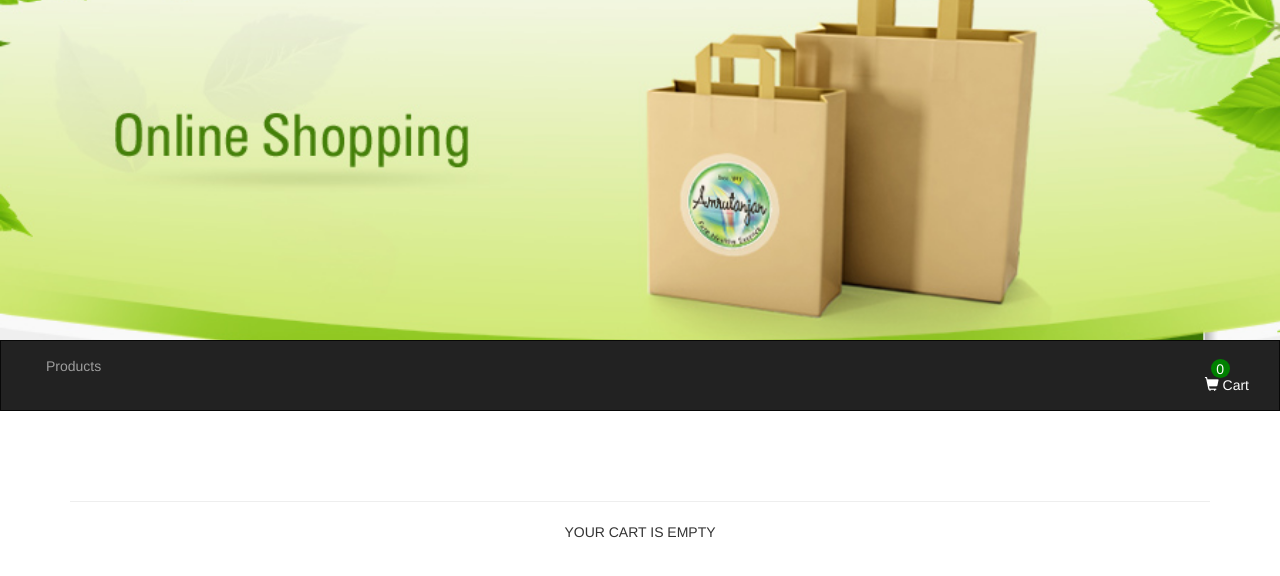
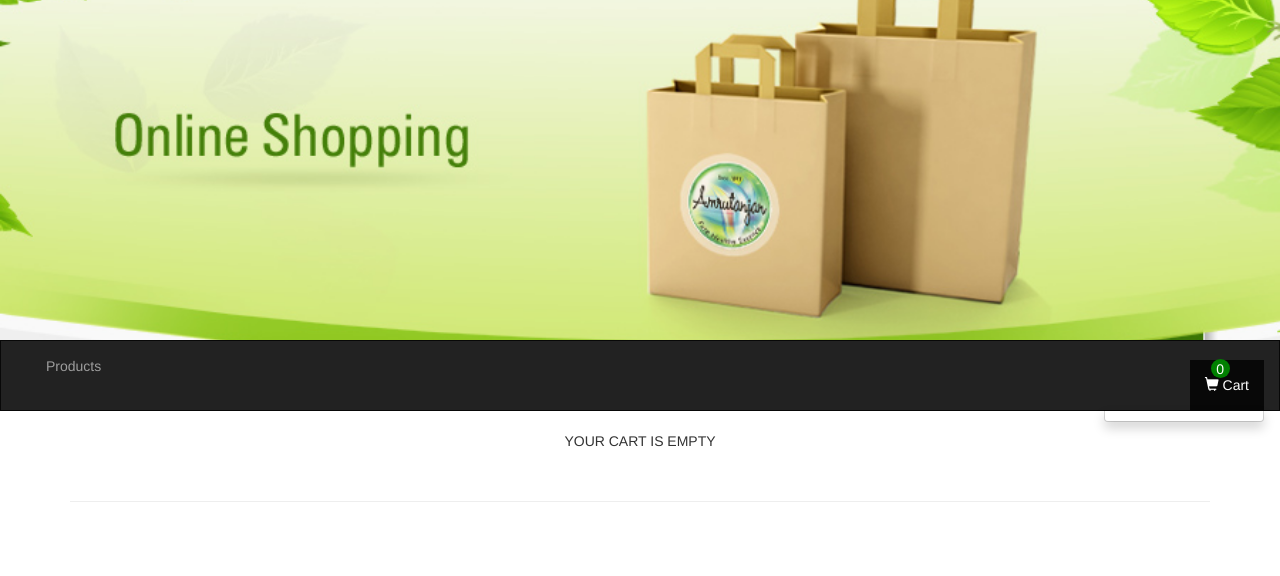
Before and after one commit to ITBorisov/ShopingCart, a plain HTML site: page ShopCart/index.html in a window 1280 px wide. Both pictures are taken after a click on the button "Cart". Drawn offline with nearby package versions, Linux system fonts and the light colour scheme.

Commit message:
When hover shopping cart, products is visible

```diff
--- a/ShopCart/index.html
+++ b/ShopCart/index.html
@@ -6,10 +6,13 @@
     <meta name="viewport" content="width=device-width, initial-scale=1">
     <link rel="stylesheet" href="https://maxcdn.bootstrapcdn.com/bootstrap/3.3.7/css/bootstrap.min.css">
     <link rel="stylesheet" href="styles/css.css">
+    <link rel="stylesheet" href="styles/cart.css">
     <script src="https://ajax.googleapis.com/ajax/libs/jquery/3.2.1/jquery.min.js"></script>
     <script src="https://maxcdn.bootstrapcdn.com/bootstrap/3.3.7/js/bootstrap.min.js"></script>
     <script src="scripts/handlebars-v4.0.10.js"></script>
 
+    <link rel="stylesheet" href="styles/animate.min.css">
+    <link rel="stylesheet" href="styles/bootstrap-dropdownhover.css">
 
 
 </head>
@@ -35,8 +38,16 @@
             </ul>
             <ul class="nav navbar-nav navbar-right">
                 <div id="box"><p id="number">0</p></div>
-                <li><a href="#" id="cart"><span class="glyphicon glyphicon-shopping-cart"></span> Cart</a></li>
+                <!--<li><a href="#" id="cart"><span class="glyphicon glyphicon-shopping-cart"></span> Cart</a></li>-->
+                <li class="dropdown">
+                    <a href="#" class="dropdown-toggle" data-toggle="dropdown" role="button" aria-expanded="false" data-hover="dropdown" id="cart" > <span class="glyphicon glyphicon-shopping-cart"></span> Cart</a>
+                    <ul class="dropdown-menu dropdown-cart" id="drop-down" role="menu">
+
+                    </ul>
+                </li>
+                <!--<li><a href="#" id="cart"><span class="glyphicon glyphicon-shopping-cart"></span> Cart</a></li>-->
             </ul>
+
         </div>
 
     </div>
@@ -50,6 +61,8 @@
 <script src="scripts/script.js"></script>
 <script src="templates/cart.js"></script>
 <script src="templates/products.js"></script>
+<script src="templates/shopingCart.js"></script>
+<script src="scripts/bootstrap-dropdownhover.min.js"></script>
 
 </body>
 </html>
--- a/ShopCart/scripts/script.js
+++ b/ShopCart/scripts/script.js
@@ -64,6 +64,21 @@ function startApp() {
 
         }
 
+        function showShopingCart() {
+            $('#drop-down').empty();
+
+            var cartContainer = {
+                final: cart
+            };
+
+            var template = Handlebars.compile(shopingCartt);
+            var data = template(cartContainer);
+            document.getElementById('drop-down').innerHTML += data;
+        }
+
+
+
+
 
         //** Products event **//
         $(document).on('click', '#add', function(){
@@ -109,6 +124,10 @@ function startApp() {
             var id = $(this).parent().parent().parent().attr("data-id");
             deleteProductFromProducts(id);
             showProductView()
+        });
+
+        $(document).on('mouseover', '#cart', function(){
+            showShopingCart()
         });
 
 
--- a/ShopCart/styles/css.css
+++ b/ShopCart/styles/css.css
@@ -1,5 +1,5 @@
 .navbar {
-    margin-bottom: 50px;
+    margin-bottom: 20px;
     border-radius: 0;
 }
 
--- a/ShopCart/templates/cart.js
+++ b/ShopCart/templates/cart.js
@@ -1,6 +1,13 @@
 var wwwww = `
 {{#if final}}
 <button type="button" class="btn btn-danger btn-lg center-block deleteCart">Delete cart</button>
+<br>
+<div class="price">Products: <span id="product-price"></span></div>
+<div class="price">Subtotal: <span id="shiping-price"></span></div>
+<div class="price">Total: <span id="total-price"></span></div>
+<hr>
+{{else}}
+<p>YOUR CART IS EMPTY</p>
 {{/if}}
 <br>
 <div class="container">
@@ -22,12 +29,5 @@ var wwwww = `
   </div>
 </div>
 <hr>
-{{#if final}}
-<div class="price">Products: <span id="product-price"></span></div>
-<div class="price">Subtotal: <span id="shiping-price"></span></div>
-<div class="price">Total: <span id="total-price"></span></div>
-{{else}}
-<p>YOUR CART IS EMPTY</p>
-{{/if}}
 <br>
      `;
```
